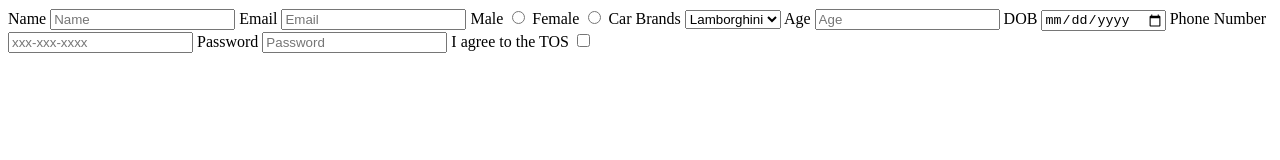
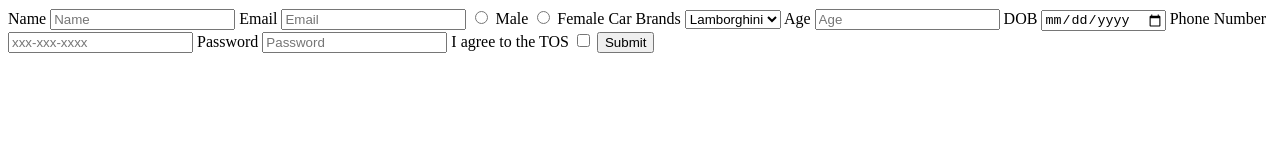
Before and after one commit to acciojob/signup-form-car-ramedwararyan, a website: page main.html in a window 1280 px wide. Drawn offline with Linux system fonts and the light colour scheme.

Commit message:
created a submission

```diff
--- a/main.html
+++ b/main.html
@@ -8,17 +8,19 @@
 
 <body>
 	<!-- the entire body must be written by student -->
-	<form>
+	<form method="get">
 	<label for="name">Name</label>
 	<input type ="text" id="name" placeholder= "Name" required>
 
 	<label for="email" >Email</label>
 	<input type ="text" id="email" placeholder= "Email" required>
 
-	<label for="gender_m">Male</label>
-	<input type ="radio" id="gender_m" required>
-	<label for="gender_f">Female</label>
-	<input type ="radio" id="gender_f" required>
+
+	<input type ="radio" id="gender_m" name="gender" required>
+		<label for="gender_m">Male</label>
+
+	<input type ="radio" id="gender_f" name="gender" required>
+		<label for="gender_f">Female</label>
 
 	<label for="cars" >Car Brands</label>
 	<select type="select" id="cars" placeholder="--Please choose an option--" required>
@@ -40,6 +42,7 @@
 
 	<label for="tos" >I agree to the TOS</label>
     <input type="checkbox" id="tos" required>
+		<button type="submit" name="Submit">Submit</button>
 	</form>
     <script type="text/javascript" src="./script.js">
 </script>
```
